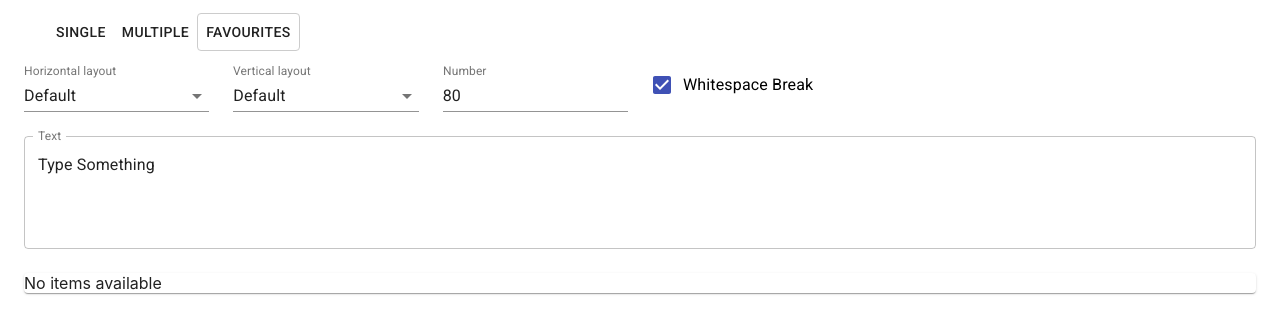
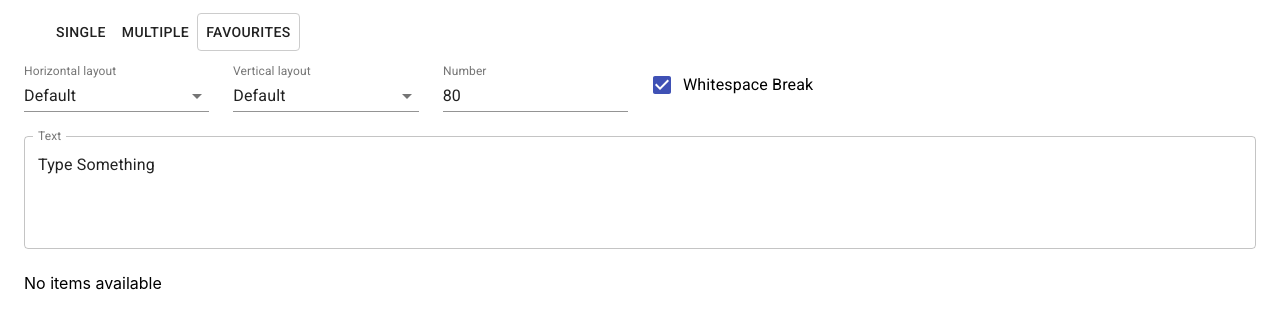
Before and after one commit to budavariam/asciiart-text, a React (Create React App) app: page /favourites in a window 1280 px wide. Shown: the top 334 px of the page. Built offline with nearby package versions, Linux system fonts and the light colour scheme.

Commit message:
Make empty favourites look nicer

```diff
--- a/src/figlet/FigletControls.js
+++ b/src/figlet/FigletControls.js
@@ -6,7 +6,7 @@ import TextField from '@material-ui/core/TextField'
 import Select from '@material-ui/core/Select'
 import Checkbox from "@material-ui/core/Checkbox"
 import FormControlLabel from "@material-ui/core/FormControlLabel"
-import Paper from "@material-ui/core/Paper"
+import Box from "@material-ui/core/Box"
 import Grid from '@material-ui/core/Grid'
 import { debounce } from '@material-ui/core'
 
@@ -132,7 +132,7 @@ export function FigletControls({ items = null, figletSettingsAction, figletSetti
                                     verticalLayout={figletSettingsState.verticalLayout.value}
                                 />
                             ))
-                            : <Paper>No items available</Paper>
+                            : <Box>No items available</Box>
                     }
                 </Grid>
             </Grid>
```
